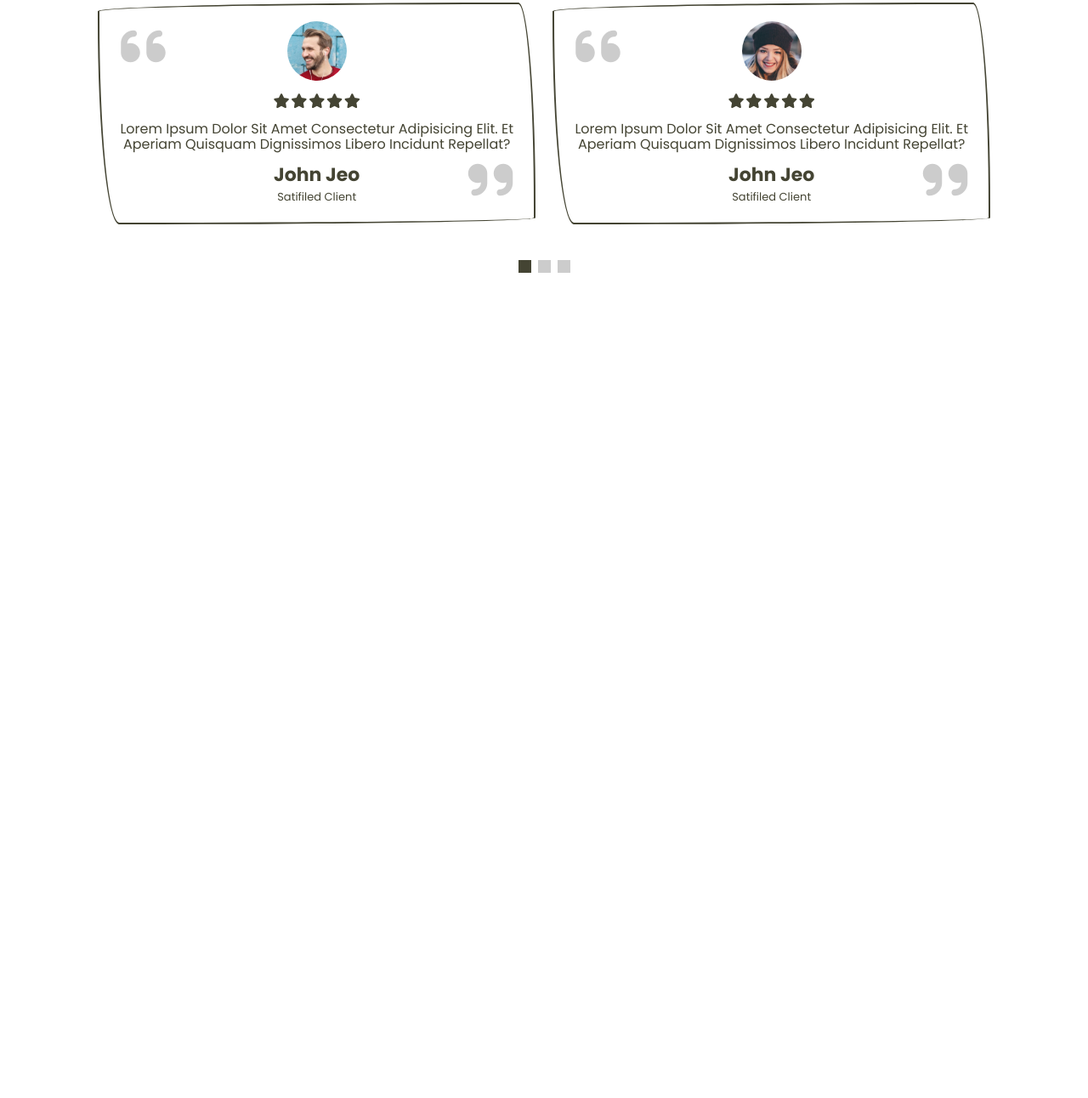
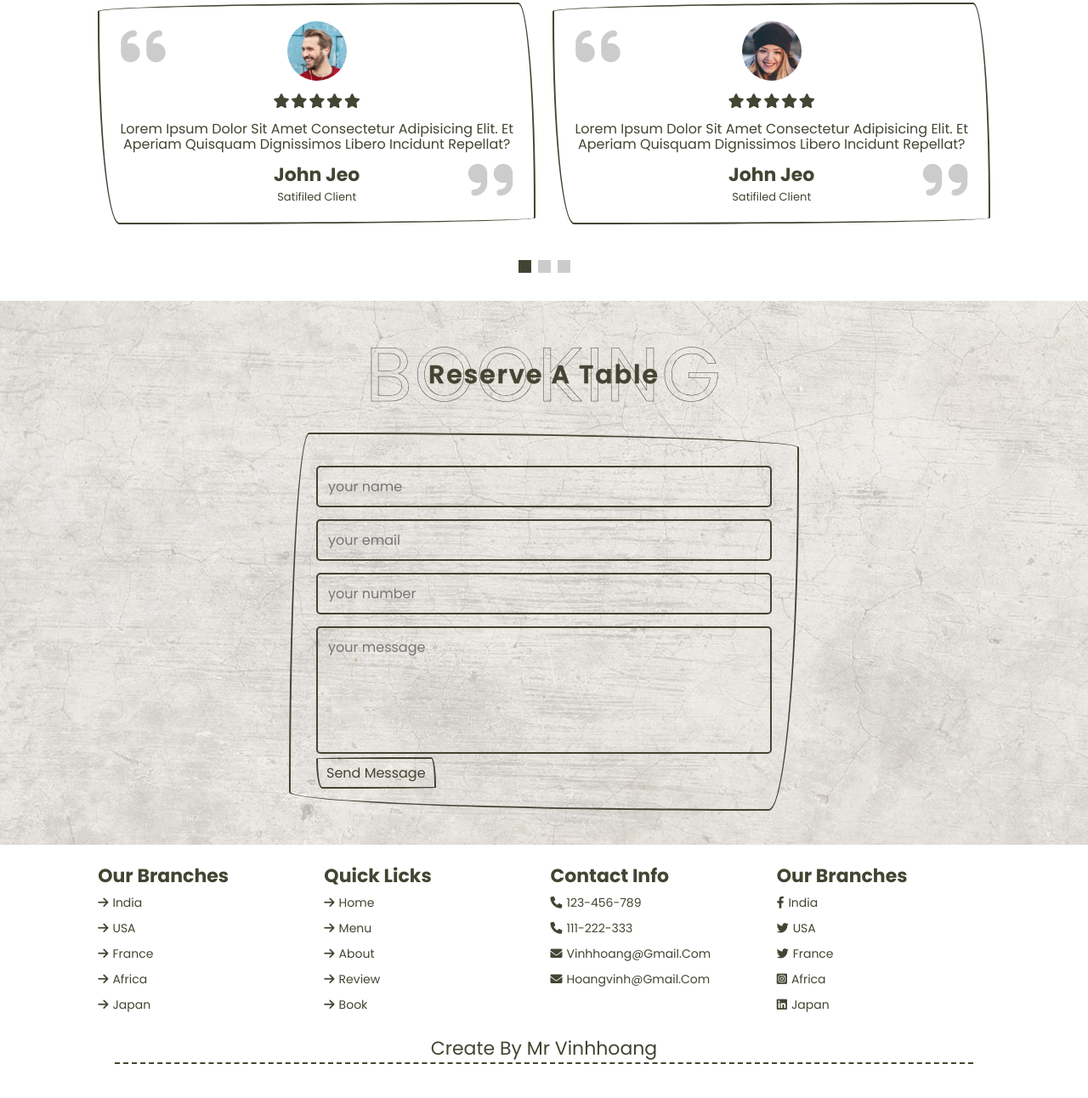
Before and after one commit to vinhhoang2k1/coffee-shop, a plain HTML site: page index.html in a window 1280 px wide. Shown: the part 2215-3507 px from the top of the page at 85% size. Before the commit the page ends 2569 px from the top, so only its background shows below. Drawn offline with nearby package versions, Linux system fonts and the light colour scheme.

Commit message:
hoan thanh

```diff
--- a/assets/css/main.css
+++ b/assets/css/main.css
@@ -44,7 +44,7 @@ section {
   text-transform: uppercase;
   color: transparent;
   -webkit-text-stroke: 0.05rem var(--main-color);
-  letter-spacing: .2rem;
+  letter-spacing: 0.2rem;
   text-align: center;
   pointer-events: none;
   position: relative;
@@ -58,7 +58,6 @@ section {
   top: 50%;
   left: 50%;
   transform: translate(-50%, -50%);
-
 }
 
 .nav {
@@ -177,14 +176,14 @@ section {
 }
 
 @keyframes aboutImage {
-
-  0%,100% {
-    transform: scale(.9);
+  0%,
+  100% {
+    transform: scale(0.9);
     border-radius: var(--border-radius-hover);
   }
   50% {
-    transform: scale(.8);
-     border-radius: var(--border-radius);
+    transform: scale(0.8);
+    border-radius: var(--border-radius);
   }
 }
 .about__slogan {
@@ -207,14 +206,13 @@ section {
   display: flex;
   justify-content: space-between;
   margin-top: 3rem;
-
 }
 .about__slogan .process-item {
   width: 30%;
   text-align: center;
   padding: 1.5rem;
   border: var(--border);
- border-radius: var(--border-radius);
+  border-radius: var(--border-radius);
 }
 
 .about__slogan .process-item:hover {
@@ -242,7 +240,6 @@ section {
   margin-top: 3rem;
   gap: 1.5rem;
   padding: 2rem;
-
 }
 .menu-item:hover {
   border: var(--border-hover);
@@ -285,7 +282,6 @@ section {
   z-index: 0;
 }
 
-
 .review .review-slider .box .fa-quote-left {
   position: absolute;
   font-size: 6rem;
@@ -308,7 +304,7 @@ section {
   top: -6rem;
 }
 
-.review .review-slider .box:hover .fa-quote-right{
+.review .review-slider .box:hover .fa-quote-right {
   bottom: -6rem;
 }
 
@@ -316,11 +312,11 @@ section {
   width: 7rem;
   height: 7rem;
   border-radius: 50%;
-  margin-bottom: .7rem;
+  margin-bottom: 0.7rem;
 }
 
 .review .review-slider .box .stars {
-  padding: .5rem 0;
+  padding: 0.5rem 0;
 }
 
 .review .review-slider .box .stars i {
@@ -344,7 +340,6 @@ section {
   color: var(--main-color);
 }
 
-
 .swiper-pagination-bullet {
   height: 1.5rem;
   width: 1.5rem;
@@ -352,23 +347,81 @@ section {
 }
 
 .swiper-pagination-bullet-active {
- background-color: var(--main-color);
+  background-color: var(--main-color);
 }
 
+.book {
+  background-image: url(/assets/image/menu-bg.jpg);
+}
 
+.book form {
+  margin: 0rem auto 2rem auto;
+  padding: 3rem;
+  max-width: 60rem;
+  border: var(--border);
+  border-radius: var(--border-radius-hover);
+}
 
+.book .box {
+  width: 100%;
+  text-transform: none;
+  font-size: 1.6rem;
+  background: none;
+  padding: 1rem 1.2rem;
+  border: var(--border);
+  border-radius: 0.5rem;
+  color: var(--main-color);
+  margin: 0.7rem 0;
+}
+.book form .box:focus {
+  border: var(--border-hover);
+}
+.book textarea.box {
+  resize: none;
+  height: 15rem;
+}
+.book form input.btn {
+  background: none;
+}
 
+/* footer */
+.footer {
+  display: grid;
+  grid-template-columns: repeat(auto-fit, minmax(23rem, 1fr));
+  gap: 1.5rem;
+  transition: 0.1s;
+}
 
+.footer-item h3 {
+  color: var(--main-color);
+  font-size: 2.2rem;
+}
 
+.footer-item i {
+  color: var(--main-color);
+  font-size: 1.4rem;
+  display: block;
+  line-height: 3rem;
+  cursor: pointer;
+}
 
+.footer-item i span {
+  padding-left: 0.5rem;
+  font-weight: 400;
+}
 
+.footer-item i span:hover {
+  padding-left: 1rem;
+}
+#footer .copyright {
+  margin: 2rem;
+  text-align: center;
+  font-size: 2.2rem;
+  color: var(--main-color);
+  border-bottom: var(--border-hover);
+}
 
-
-
-
-
-
-@media (min-width :1024px) and (max-width:1200px) {
+@media (min-width: 1024px) and (max-width: 1200px) {
   .about__slogan {
     margin-top: 7%;
   }
@@ -421,7 +474,7 @@ section {
     right: 0;
     position: absolute;
     background-color: #fff;
-    transition: .5s linear;
+    transition: 0.3s linear;
     clip-path: polygon(0 0, 100% 0, 100% 0, 0 0);
   }
   .header .navbar.active {
@@ -455,8 +508,11 @@ section {
   .about__slogan {
     margin-top: 5%;
   }
+  .footer-item {
+    margin-left: 4%;
+  }
 }
-@media (max-width :450px) {
+@media (max-width: 450px) {
   .heading {
     font-size: 5.5rem;
   }
@@ -471,7 +527,12 @@ section {
   }
   .menu-item__icon {
     margin-left: 6rem;
-   margin-top: -6rem;
+    margin-top: -6rem;
   }
-
+  #home .image img {
+    margin-left: 4.8rem;
+  }
+  #home .image-slide {
+    margin-left: 4%;
+  }
 }
--- a/index.html
+++ b/index.html
@@ -286,6 +286,63 @@
     </section>
     <!-- review section end -->
     <!-- book section start -->
+    <section id="book" class="book bg-img">
+        <div class="container">
+            <div class="heading">booking <span>reserve a table</span></div>
+            <form action="">
+                <input type="text" placeholder="your name" class="box">
+                <input type="text" placeholder="your email" class="box">
+                <input type="text" placeholder="your number" class="box">
+                <textarea name="" placeholder="your message" id="" cols="30" rows="10" class="box"></textarea>
+                <span class="btn">send message</span>
+            </form>
+        </div>
+
+    </section>
+    <!-- book section end  -->
+    <!-- footer section start  -->
+    <section id="footer">
+        <div class="container">
+            <div class="footer">
+                <div class="footer-item">
+                    <h3>our branches</h3>
+                    <i class="fas fa-arrow-right"><span>india</span></i>
+                    <i class="fas fa-arrow-right"><span>USA</span></i>
+                    <i class="fas fa-arrow-right"><span>france</span></i>
+                    <i class="fas fa-arrow-right"><span>africa</span></i>
+                    <i class="fas fa-arrow-right"><span>japan</span></i>
+                </div>
+                <div class="footer-item">
+                    <h3>quick licks</h3>
+                    <i class="fas fa-arrow-right"><span>home</span></i>
+                    <i class="fas fa-arrow-right"><span>menu</span></i>
+                    <i class="fas fa-arrow-right"><span>about</span></i>
+                    <i class="fas fa-arrow-right"><span>review</span></i>
+                    <i class="fas fa-arrow-right"><span>book</span></i>
+                </div>
+                <div class="footer-item">
+                    <h3>contact info</h3>
+                    <i class="fas fa-phone"><span>123-456-789</span></i>
+                    <i class="fas fa-phone"><span>111-222-333</span></i>
+                    <i class="fas fa-envelope"><span>vinhhoang@gmail.com</span></i>
+                    <i class="fas fa-envelope"><span>hoangvinh@gmail.com</span></i>
+
+                </div>
+                <div class="footer-item">
+                    <h3>our branches</h3>
+                    <i class="fab fa-facebook-f"><span>india</span></i>
+                    <i class="fab fa-twitter"><span>USA</span></i>
+                    <i class="fab fa-twitter"><span>france</span></i>
+                    <i class="fab fa-instagram-square"><span>africa</span></i>
+                    <i class="fab fa-linkedin"><span>japan</span></i>
+                </div>
+            </div>
+            <div class="copyright">create by mr vinhhoang</div>
+        </div>
+    </section>
+    <!-- footer section end  -->
+
+
 
 
 
```
